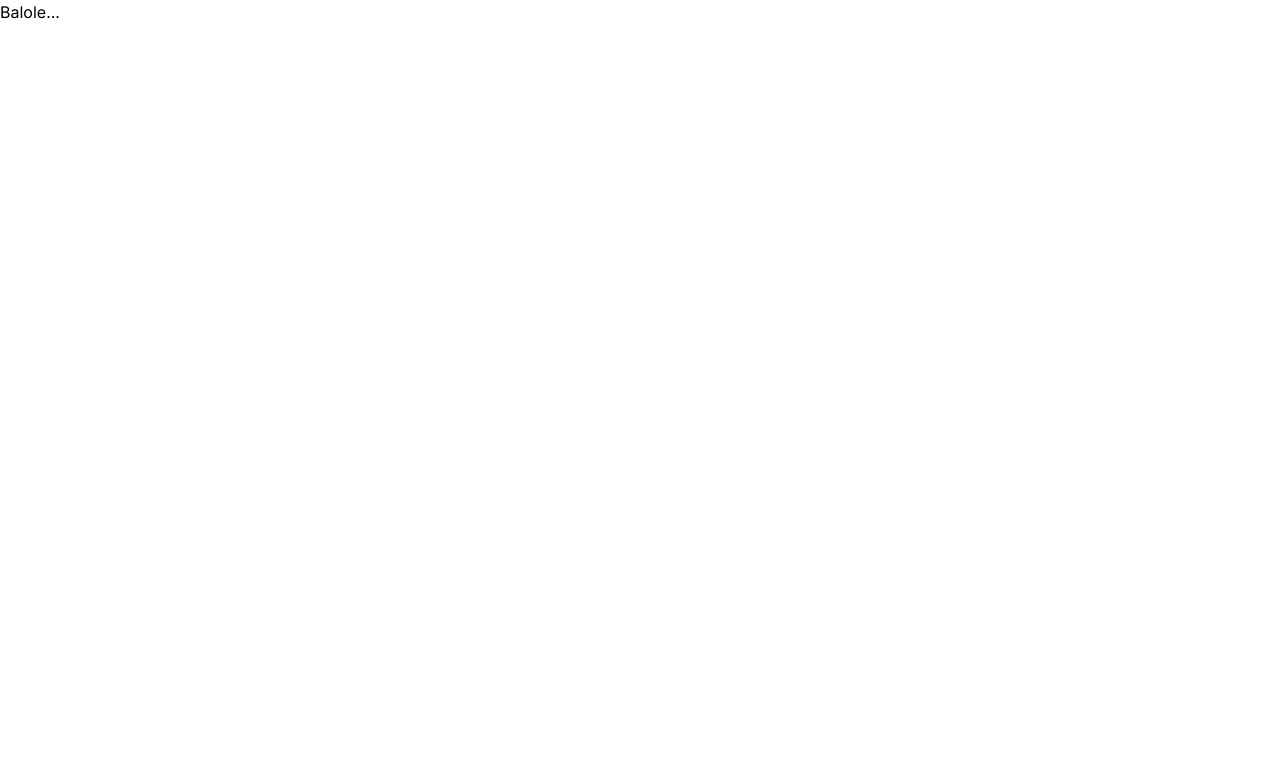
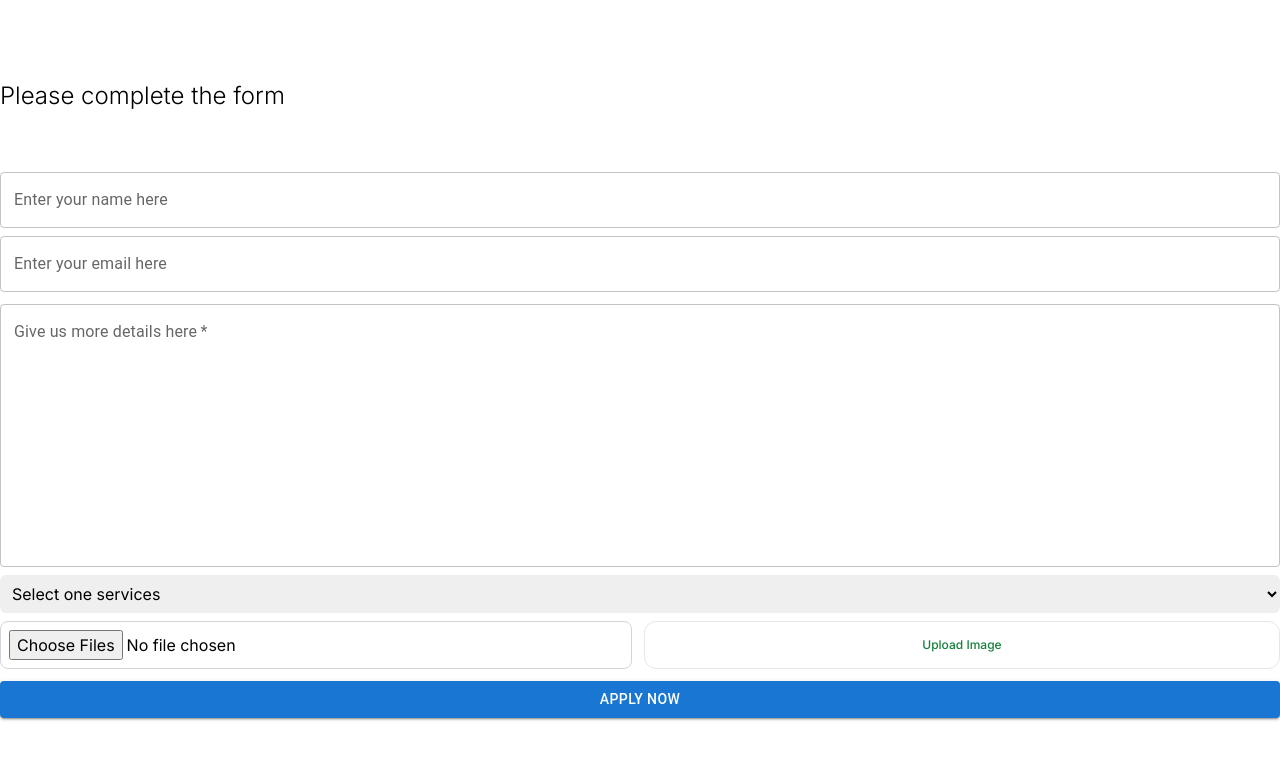
Before and after one commit to tchasinga/devservice, a Next.js app: page /apply in a window 1280 px wide. Shown: the top 760 px of the page. Built offline with nearby package versions, Linux system fonts and the light colour scheme.

Commit message:
new commit

```diff
--- a/src/app/apply/page.jsx
+++ b/src/app/apply/page.jsx
@@ -1,9 +1,235 @@
-import React from 'react'
+"use client";
+import React, { useState, useEffect } from "react";
+import TextField from "@mui/material/TextField";
+import { Button } from "@mui/material";
+import {
+  getDownloadURL,
+  getStorage,
+  ref,
+  uploadBytesResumable,
+} from "firebase/storage";
+import { app } from "../firebase.js";
 
-export default function page() {
+export default function MultilineTextFields() {
+  const [files, setFiles] = useState([]);
+  const [filePerc, setFilePerc] = useState(0);
+  const [imageUploadError, setImageUploadError] = useState(false);
+  const [fileUploadError, setFileUploadError] = useState(false);
+  const [uploading, setUploading] = useState(false);
+  const [error, setError] = useState(false);
+  const [loading, setLoading] = useState(false);
+  const [formData, setFormData] = useState({
+    fullName: "",
+    email: "",
+    typeofservices: "",
+    description: "",
+    imageUrls: [],
+  });
+
+  // Adding image to the database
+  const handlerImageSubmit = () => {
+    if (files.length > 0 && files.length + formData.imageUrls.length < 10) {
+      setUploading(true);
+      setImageUploadError(false);
+      const promise = [];
+      for (let i = 0; i < files.length; i++) {
+        promise.push(storeImage(files[i]));
+      }
+      Promise.all(promise)
+        .then((urls) => {
+          setFormData({
+            ...formData,
+            imageUrls: formData.imageUrls.concat(urls),
+          });
+          setImageUploadError(false);
+          setUploading(false);
+        })
+        .catch((err) => {
+          console.error(err);
+          setImageUploadError("Image upload error (2 mb per image)");
+        });
+    } else {
+      setImageUploadError(
+        `You can upload max 10 images maximum (2 mb per image) and please select at least one image to upload ${currentUser.user.username}`
+      );
+      setUploading(false);
+    }
+  };
+  const storeImage = async (file) => {
+    return new Promise((resolve, reject) => {
+      const storage = getStorage(app);
+      const fileName = new Date().getTime() + file.name;
+      const storageRef = ref(storage, fileName);
+      const uploadTask = uploadBytesResumable(storageRef, file);
+      uploadTask.on(
+        "state_changed",
+        (snapshot) => {
+          const progress =
+            (snapshot.bytesTransferred / snapshot.totalBytes) * 100;
+          console.log(`Upload is ${progress}% done`);
+          setFilePerc(Math.round(progress));
+        },
+        (error) => {
+          reject(error);
+          setFileUploadError(true);
+        },
+        () => {
+          getDownloadURL(uploadTask.snapshot.ref).then((downloadURL) => {
+            resolve(downloadURL);
+          });
+        }
+      );
+    });
+  };
+
+  // Adding idea to the database
+  const handleChange = (e) => {
+    setFormData({ ...formData, [e.target.id]: e.target.value });
+  };
+
+  //  Adding Handler Submit to submit the form data to the database of MongoDB and Firebase Storage
+  const handlerSubmitForm = async (e) => {
+    try {
+      e.preventDefault();
+      setLoading(true);
+      setError(false);
+
+      const res = await fetch(
+        `https://dashboard-manager-apis-connection.onrender.com/apis/aply/create`,
+        {
+          method: "POST",
+          headers: {
+            "Content-Type": "application/json",
+          },
+          body: JSON.stringify({
+            ...formData,
+          }),
+        }
+      );
+
+      const data = await res.json();
+
+      setLoading(false);
+
+      if (data.success === true) {
+        setError(data.message);
+        console.log("Registration Successful:", data);
+        return;
+      }
+    } catch (error) {
+      setError(error.message);
+      setLoading(false);
+    }
+  };
+
   return (
-    <div>
-      <h1>Balole...</h1>
-    </div>
-  )
+    <main className="max-w-7xl mx-auto mt-20">
+      <div className="flex flex-wrap items-center gap-3 w-full mt-10">
+        <h1 className="text-2xl font-light">Please complete the form</h1>
+      </div>
+
+      <form
+        onSubmit={handlerSubmitForm}
+        className="mt-11 flex-col flex justify-center w-full"
+      >
+        <div className="flex justify-end mb-4"></div>
+        <div className="gridsystem">
+          <div className=" text-black ">
+            <TextField
+              type="text"
+              variant="outlined"
+              onChange={handleChange}
+              value={formData.fullName}
+              label="Enter your name here"
+              name="name"
+              id="fullName"
+              className="border p-2 w-full rounded-md"
+            />
+          </div>
+          <div className="text-black my-2">
+            <TextField
+              type="text"
+              variant="outlined"
+              onChange={handleChange}
+              value={formData.email}
+              label="Enter your email here"
+              name="email"
+              id="email"
+              className="border p-2 w-full rounded-md"
+            />
+          </div>
+
+          <div className="text-black input-group mt-3">
+            <TextField
+              type="text"
+              variant="outlined"
+              label="Give us more details here"
+              required
+              name="description"
+              onChange={handleChange}
+              value={formData.description}
+              id="description"
+              autoComplete="off"
+              className="input w-full"
+              multiline
+              rows={10}
+            />
+          </div>
+          <div className="text-black my-2">
+            <select
+              name="typeofideas"
+              id="typeofservices"
+              value={formData.typeofservices}
+              onChange={handleChange}
+              className="p-2 w-full rounded-md"
+            >
+              <option value="Select one services">Select one services</option>
+              <option value="Website Development">Website Development</option>
+              <option value="App Development Android & IOS">
+                App Development Android & IOS
+              </option>
+              <option value="Web applications">Web applications</option>
+              <option value="UI design">UI design</option>
+              <option value="Digital Marketing and Branding">
+                Digital Marketing and Branding
+              </option>
+              <option value="Brand Design">Brand Design</option>
+              <option value="Professional Training">
+                Professional Training
+              </option>
+              <option value="POS System - Software and Hardware">
+                POS System - Software and Hardware
+              </option>
+              <option value="SEO Services">SEO Services</option>
+              <option value="Photo editing">Photo editing</option>
+            </select>
+          </div>
+          <div className="flex gap-3">
+            <input
+              onChange={(e) => setFiles(e.target.files)}
+              type="file"
+              className="p-2 border w-full border-gray-300 rounded-lg"
+              id="images"
+              accept="image/*"
+              multiple
+            />
+            <button
+              disabled={uploading}
+              type="button"
+              onClick={handlerImageSubmit}
+              className="font-medium w-full text-xs  text-green-700 border rounded-xl p-3"
+            >
+              {uploading ? "Uploading..." : "Upload Image"}
+            </button>
+          </div>
+        </div>
+        <div className="flex flex-col my-3">
+          <Button type="submit" variant="contained">
+            {loading ? "applying..." : "Apply now"}
+          </Button>
+          {error && <p className="text-green-700 text-xs">{error}</p>}
+        </div>
+      </form>
+    </main>
+  );
 }
```
Also changed, not shown: src/app/firebase.js (added), 1 other file (tests, documents, lock files or other folders).
